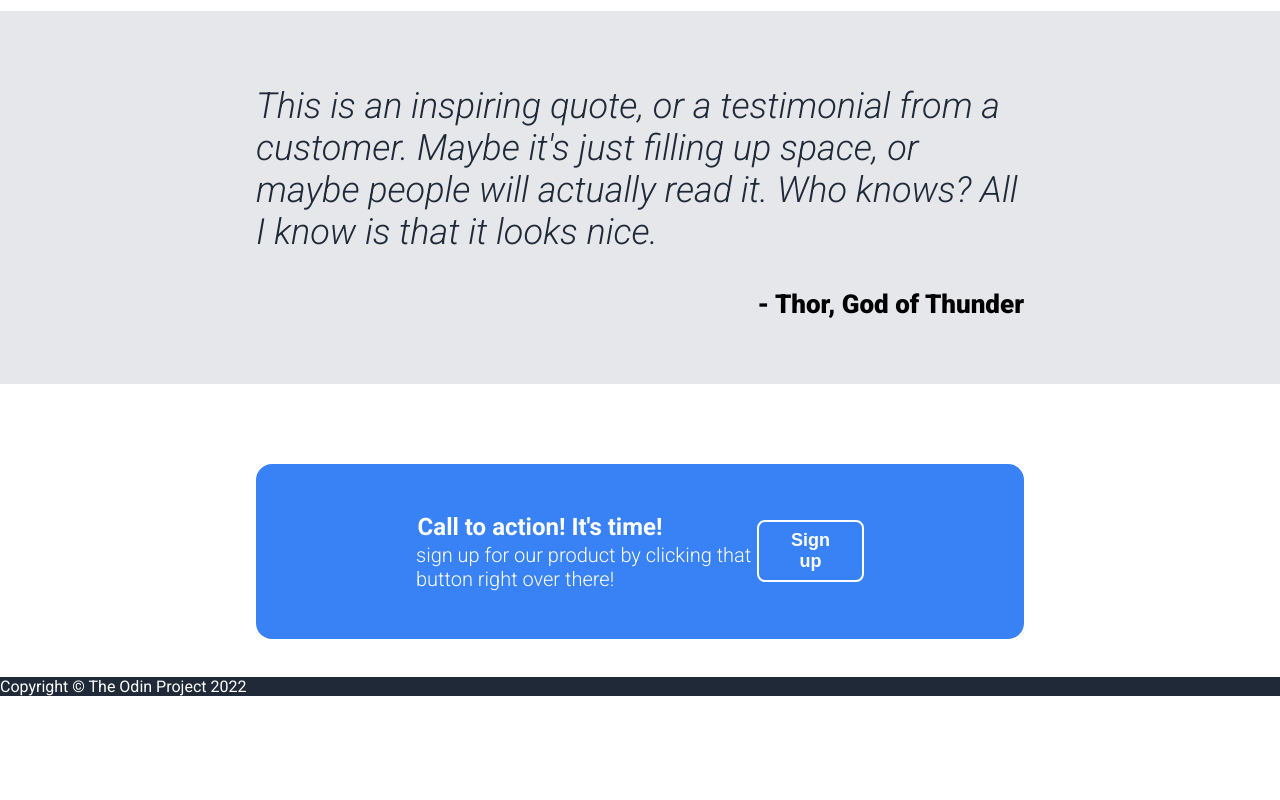
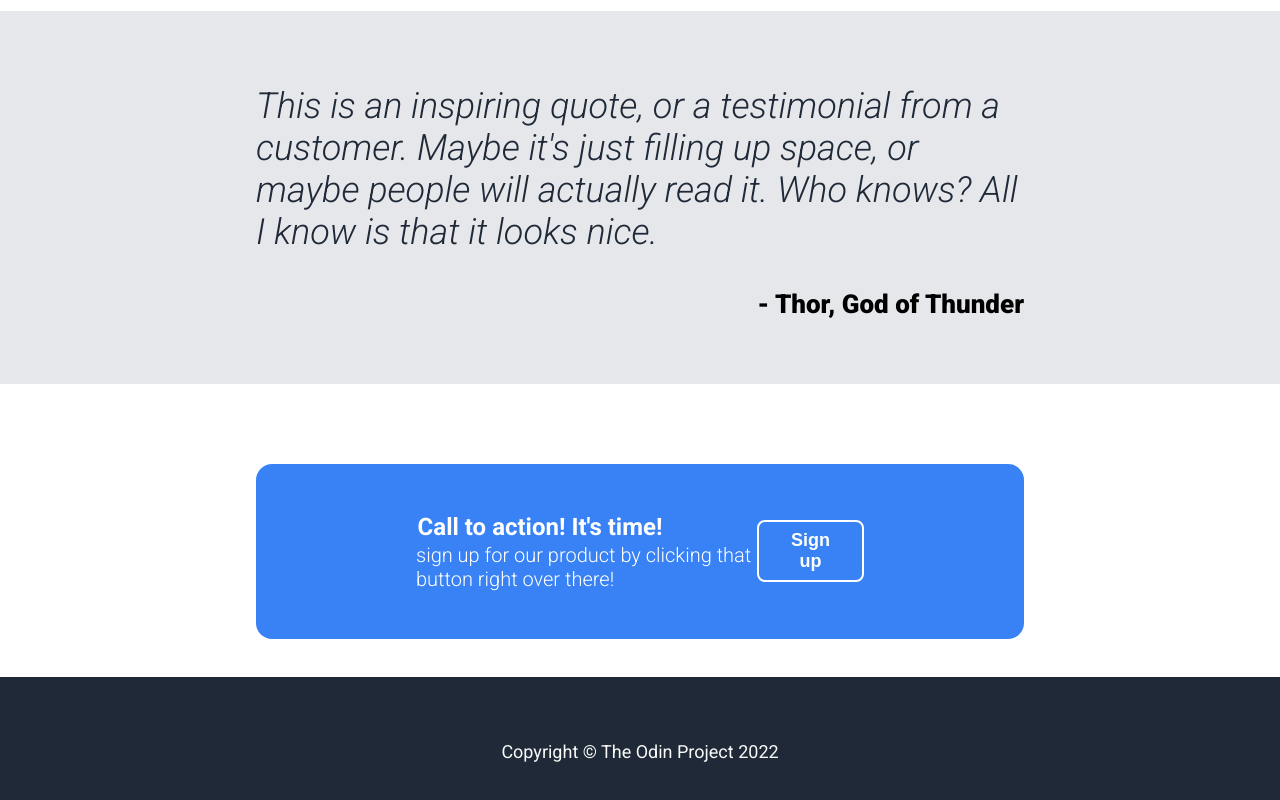
Before and after one commit to fadilshardy/landing-page-the-odin-project, a plain HTML site: page index.html in a window 1280 px wide. Shown: the part 938-1738 px from the top of the page. Before the commit the page ends 1634 px from the top, so only its background shows below. Drawn offline with Linux system fonts and the light colour scheme.

Commit message:
edit footer section style

```diff
--- a/public/css/style.css
+++ b/public/css/style.css
@@ -215,6 +215,8 @@ section {
 
 .footer {
     background-color: #1F2937;
-    color: white;
-
+    color: #f9faf8;
+    padding: 4rem;
+    font-size: 18px;
+    text-align: center;
 }
```
